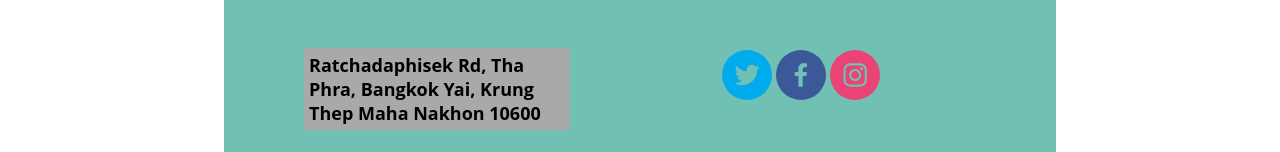
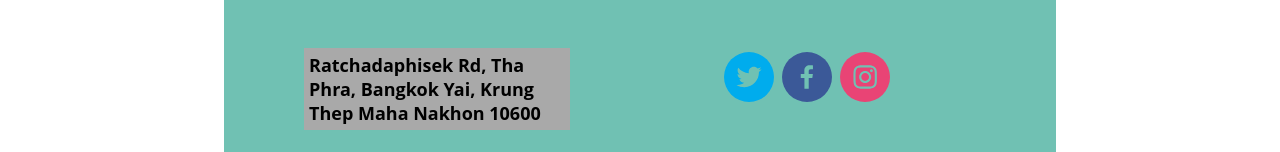
Before and after one commit to kmew/portfolio_test, a React (Create React App) app in the folder client/: page / in a window 1280 px wide. Shown: the part 2362-2514 px from the top of the page. Built offline with nearby package versions, Linux system fonts and the light colour scheme.

Commit message:
EDIT: Clear unused component

```diff
--- a/client/src/components/about/elements/Button.jsx
+++ b/client/src/components/about/elements/Button.jsx
@@ -2,10 +2,6 @@ import React, { Component } from 'react'
 import styled from 'styled-components'
 import Box from './Box'
 
-/* Display Button */
-const ButtonFlexDisplay = styled.div`
-  display: ${(props) => (props.activeButton ? 'flex' : 'none')};
-`
 
 const ButtonFlexBox = styled.div`
   width: 100%;
@@ -28,12 +24,6 @@ const ButtonFlexBoxDesign = styled.button`
   cursor: pointer;
 `
 
-const ButtonToggle = ({ onClick }) => (
-  <button onClick={onClick} type="button">
-    Test
-  </button>
-)
-
 class ToggleButton extends Component {
   constructor(props) {
     super(props)
@@ -53,10 +43,6 @@ class ToggleButton extends Component {
   };
 
   render() {
-    const {
-      handleSpan1,
-    } = this.props
-
     const {
       isShow,
     } = this.state
--- a/client/src/components/about/elements/Head.jsx
+++ b/client/src/components/about/elements/Head.jsx
@@ -52,9 +52,6 @@ const Text2 = styled.p`
 
 export default class ChooseboxHead extends Component {
   render() {
-    const {
-      HeadText,
-    } = this.props
     return (
       <HeadContainer>
         <HeadBox>
--- a/client/src/components/contact/elements/Body.jsx
+++ b/client/src/components/contact/elements/Body.jsx
@@ -130,20 +130,20 @@ export default class ContactPage extends Component {
             <IconBox>
               <SocialIcon
                 style={{
-                  margin: '2px',
+                  margin: '4px',
                 }}
                 network="twitter"
               />
               <SocialIcon
                 style={{
-                  margin: '2px',
+                  margin: '4px',
                 }}
                 url="https://www.facebook.com/"
                 network="facebook"
               />
               <SocialIcon
                 style={{
-                  margin: '2px',
+                  margin: '4px',
                 }}
                 url="https://www.instagram.com/"
                 network="instagram"
```
